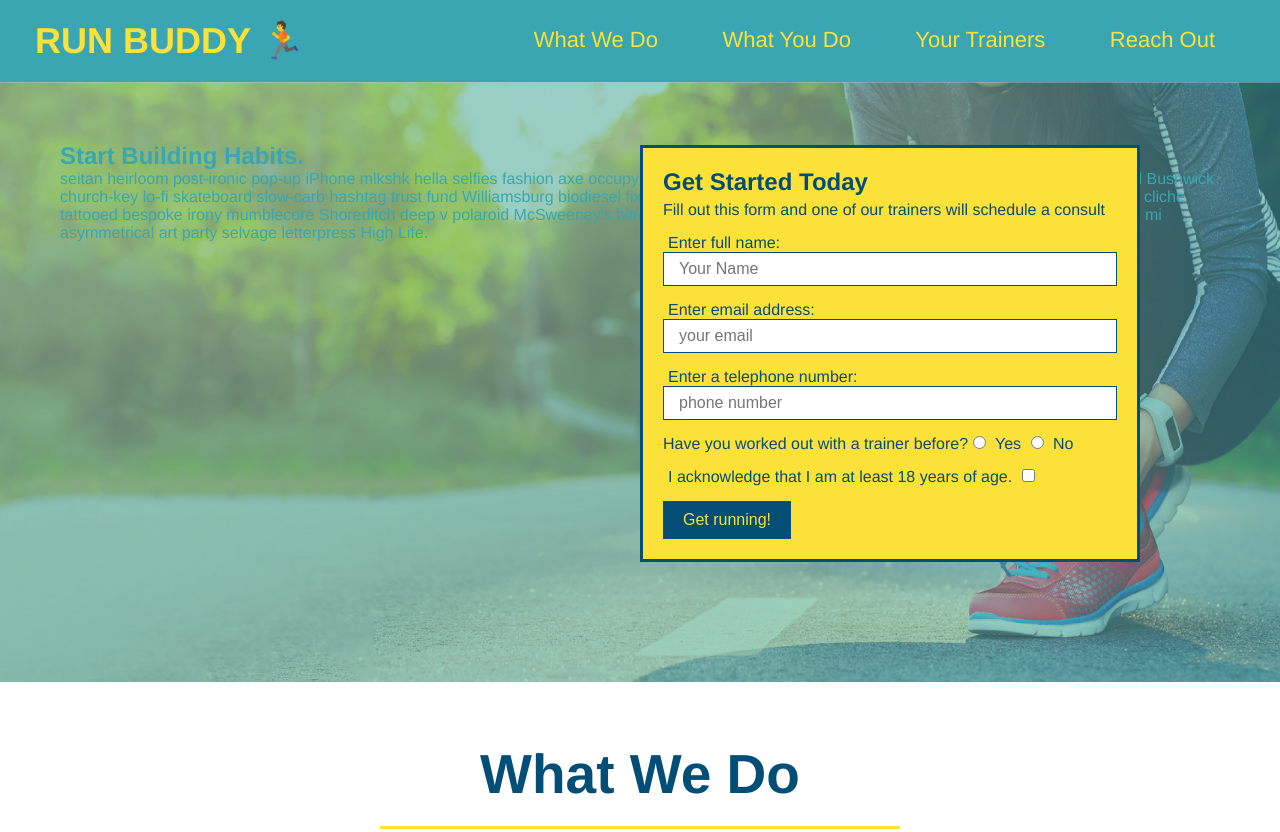
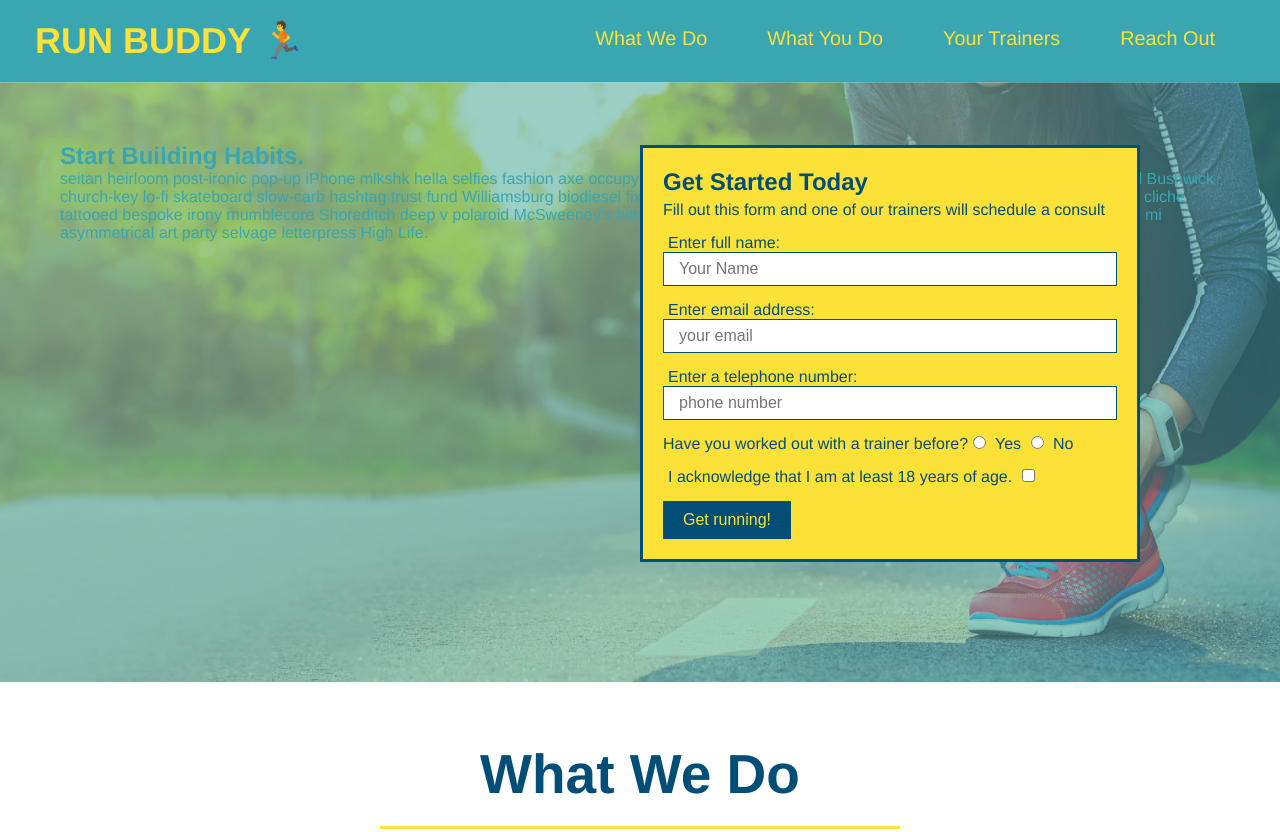
Before and after one commit to JeffersonB1/run-buddy, a plain HTML site: page index.html in a window 1280 px wide. Shown: the top 832 px of the page. Drawn offline with Linux system fonts and the light colour scheme.

Commit message:
add flexbox to header

```diff
--- a/assets/css/style.css
+++ b/assets/css/style.css
@@ -36,15 +36,19 @@ header nav {
     margin: 7px 0;
 }
 
-header nav ul li{
+header nav ul{
+    display:flex;
+    flex-wrap: wrap;
+    justify-content: space-between;
+    align-items: center;
+    list-style:none;
+}
 
-    display: inline;
-}
 
 header nav ul li a {
     margin: 0 30px;
     font-weight: lighter;
-    font-size: 22px
+    font-size: 1.55vw
 }
 
 footer{
```
